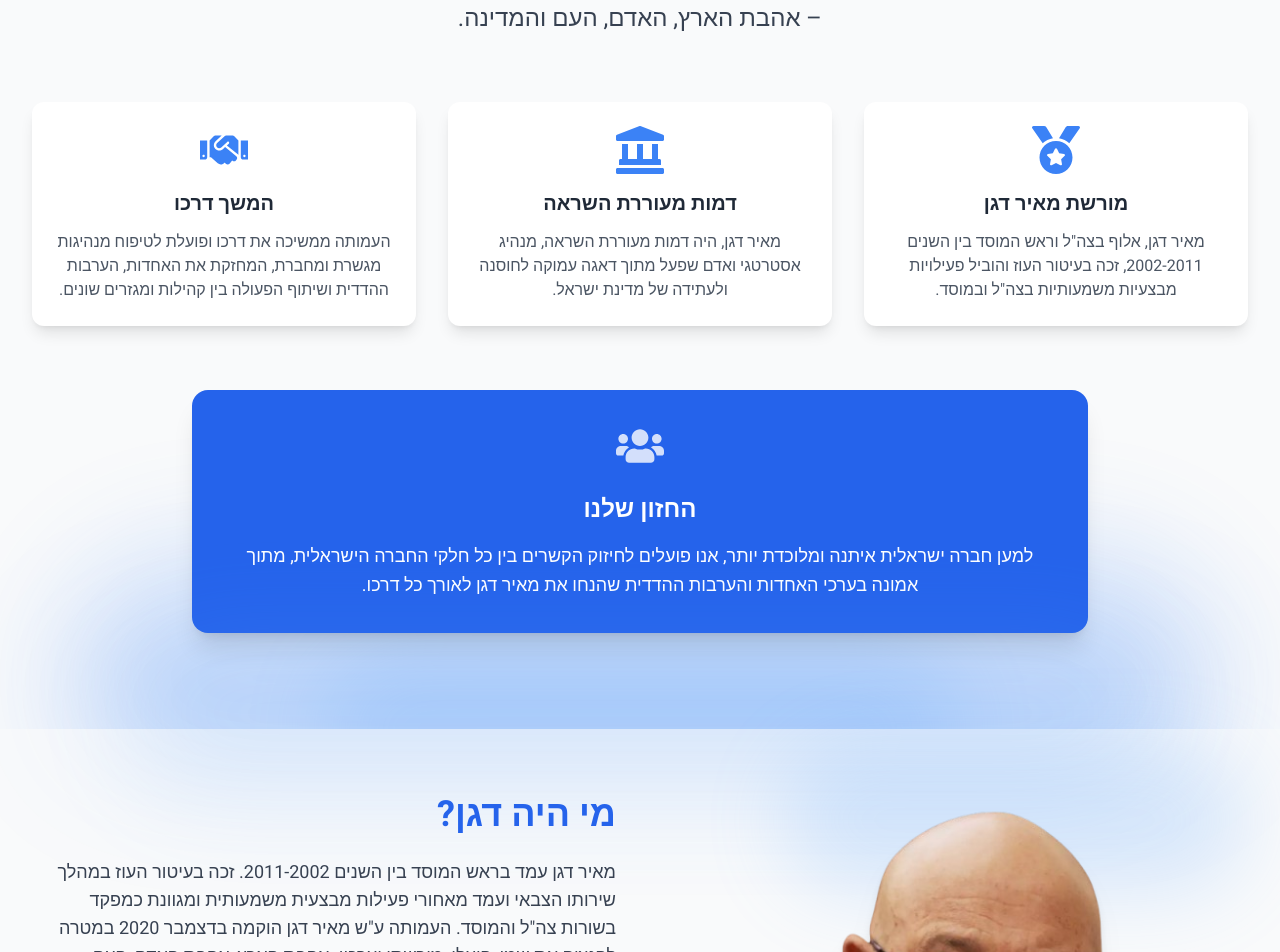
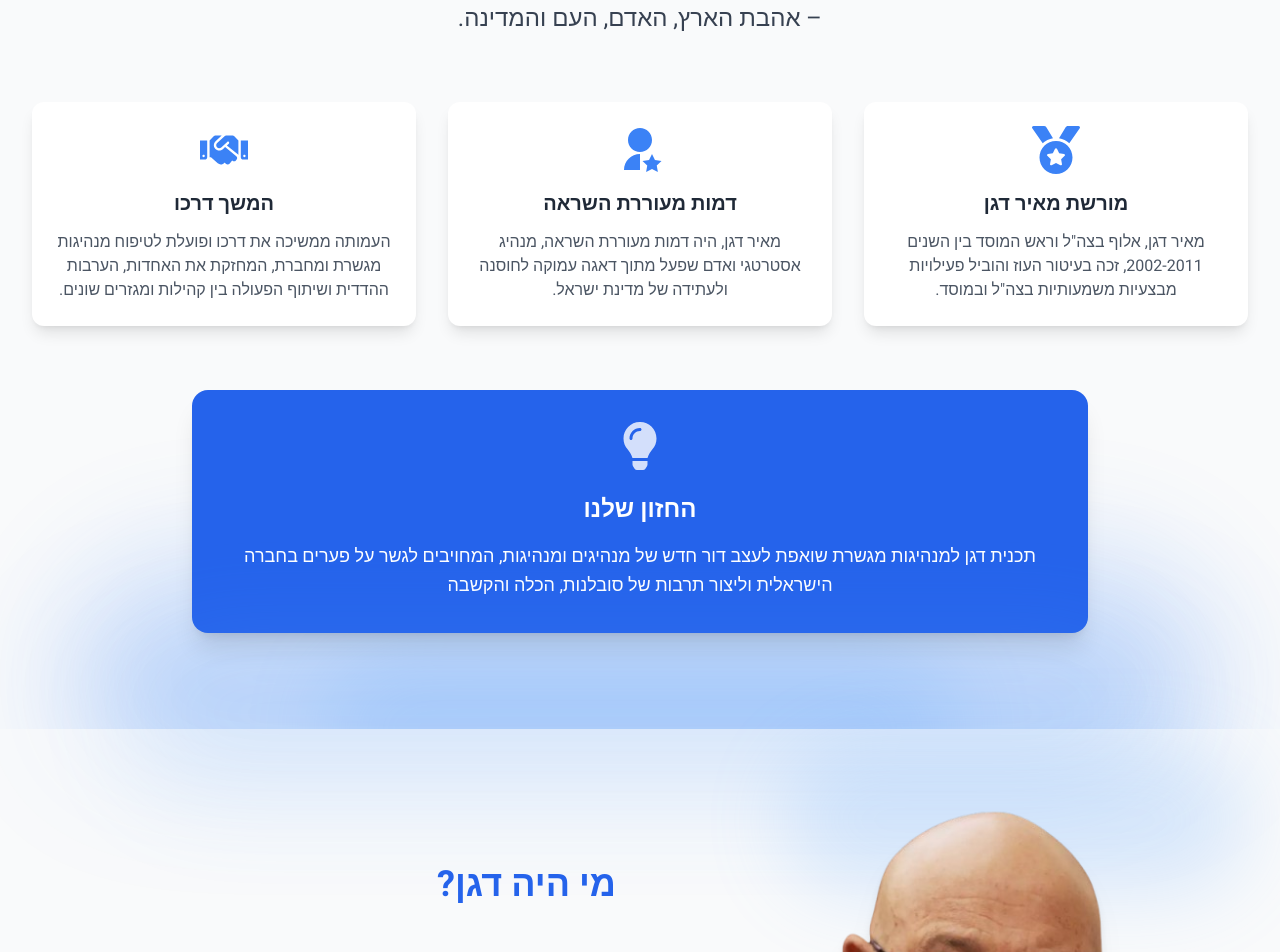
Before and after one commit to IdanHarari11/dagan-website, a Next.js app: page /team in a window 1280 px wide. Shown: the part 240-1192 px from the top of the page. Built offline with nearby package versions, Linux system fonts and the light colour scheme.

Commit message:
Update AboutUs and WhoWasDagan components: replace icons for improved visual representation, enhance text content for clarity, and adjust heading spacing for better layout

```diff
--- a/src/components/AboutUs.js
+++ b/src/components/AboutUs.js
@@ -1,5 +1,6 @@
 import { motion } from 'framer-motion';
-import { FaMedal, FaHandshake, FaUsers, FaLandmark } from 'react-icons/fa';
+import { FaMedal, FaHandshake, FaLightbulb } from 'react-icons/fa';
+import { RiMindMap, RiUserStarFill } from 'react-icons/ri';
 
 const AboutUs = () => {
   const fadeIn = {
@@ -60,7 +61,7 @@ const AboutUs = () => {
             className="bg-white dark:bg-gray-700 rounded-xl shadow-lg p-6 transform transition-all hover:scale-105 hover:shadow-xl"
           >
             <div className="flex justify-center mb-4">
-              <FaLandmark className="text-5xl text-blue-500 dark:text-blue-400" />
+              <RiUserStarFill className="text-5xl text-blue-500 dark:text-blue-400" />
             </div>
             <h3 className="text-xl font-bold text-gray-800 dark:text-white mb-3 text-center">דמות מעוררת השראה</h3>
             <p className="text-gray-600 dark:text-gray-300 text-center">
@@ -91,11 +92,11 @@ const AboutUs = () => {
           className="bg-blue-600 dark:bg-blue-700 rounded-2xl p-8 text-white shadow-xl max-w-4xl mx-auto"
         >
           <div className="flex justify-center mb-6">
-            <FaUsers className="text-5xl text-white opacity-80" />
+            <FaLightbulb className="text-5xl text-white opacity-80" />
           </div>
           <h3 className="text-2xl font-bold mb-4 text-center">החזון שלנו</h3>
           <p className="text-lg text-center leading-relaxed">
-            למען חברה ישראלית איתנה ומלוכדת יותר, אנו פועלים לחיזוק הקשרים בין כל חלקי החברה הישראלית, מתוך אמונה בערכי האחדות והערבות ההדדית שהנחו את מאיר דגן לאורך כל דרכו.
+          תכנית דגן למנהיגות מגשרת שואפת לעצב דור חדש של מנהיגים ומנהיגות, המחויבים לגשר על פערים בחברה הישראלית וליצור תרבות של סובלנות, הכלה והקשבה
           </p>
         </motion.div>
       </div>
--- a/src/components/WhoWasDagan.js
+++ b/src/components/WhoWasDagan.js
@@ -63,12 +63,12 @@ export default function WhoWasDagan() {
             animate={{ opacity: 1, x: 0 }}
             transition={{ duration: 0.5, delay: 0.2 }}
           >
-            <h2 className="text-4xl font-bold text-blue-600 dark:text-blue-400 mb-6">
+            <h2 className="text-4xl font-bold text-blue-600 dark:text-blue-400 mb-14">
               מי היה דגן?
             </h2>
-            <p className="text-lg text-gray-700 dark:text-gray-300 mb-8">
+            {/* <p className="text-lg text-gray-700 dark:text-gray-300 mb-8">
               מאיר דגן עמד בראש המוסד בין השנים  2011-2002. זכה בעיטור העוז במהלך שירותו הצבאי ועמד מאחורי פעילות מבצעית משמעותית ומגוונת כמפקד בשורות צה&#34;ל והמוסד. העמותה ע&#34;ש מאיר דגן הוקמה בדצמבר 2020 במטרה להנציח את שמו, פועלו, מורשתו וערכיו -אהבת הארץ, אהבת האדם, העם והמדינה.
-            </p>
+            </p> */}
 
             {/* Quote */}
             <motion.div
```
